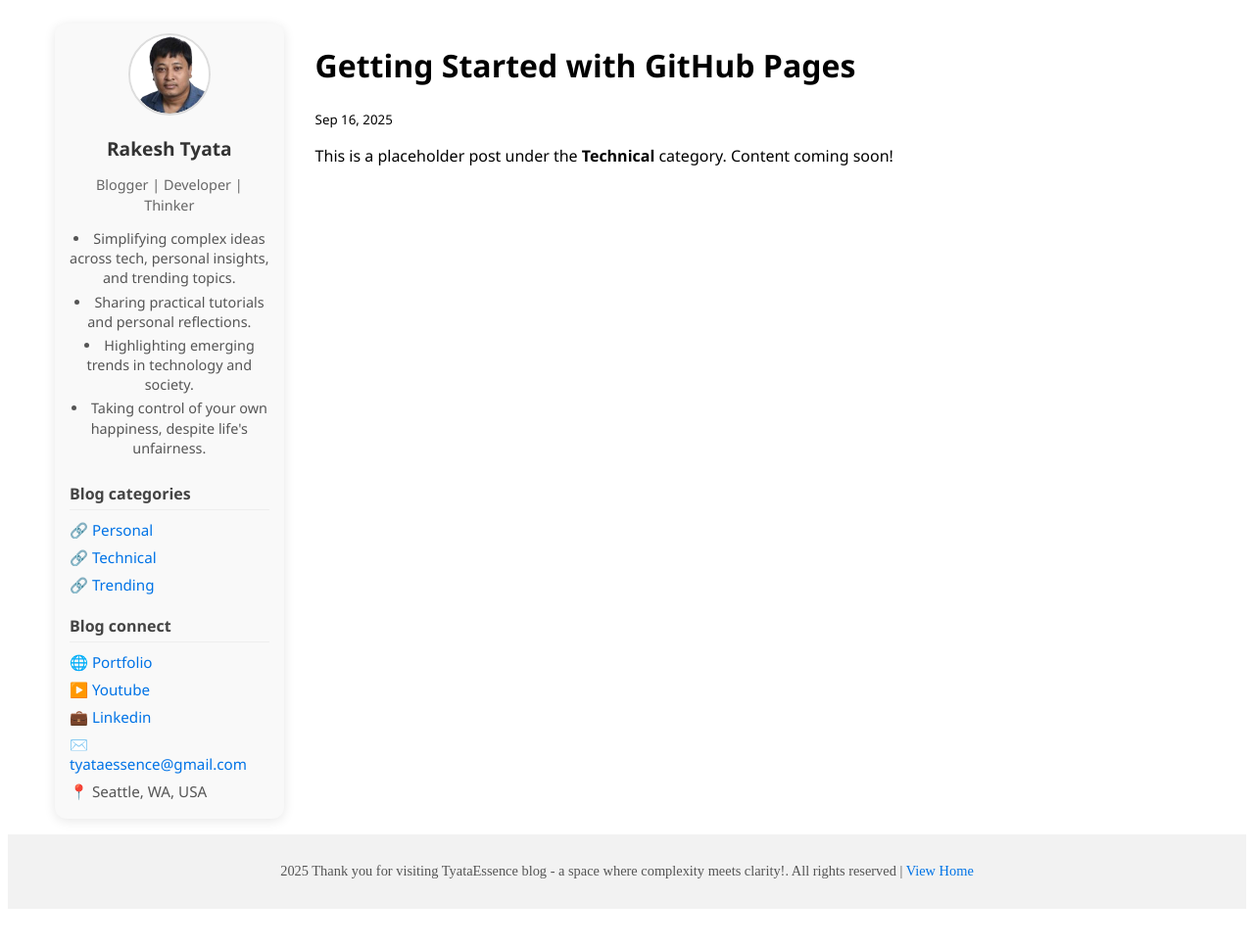
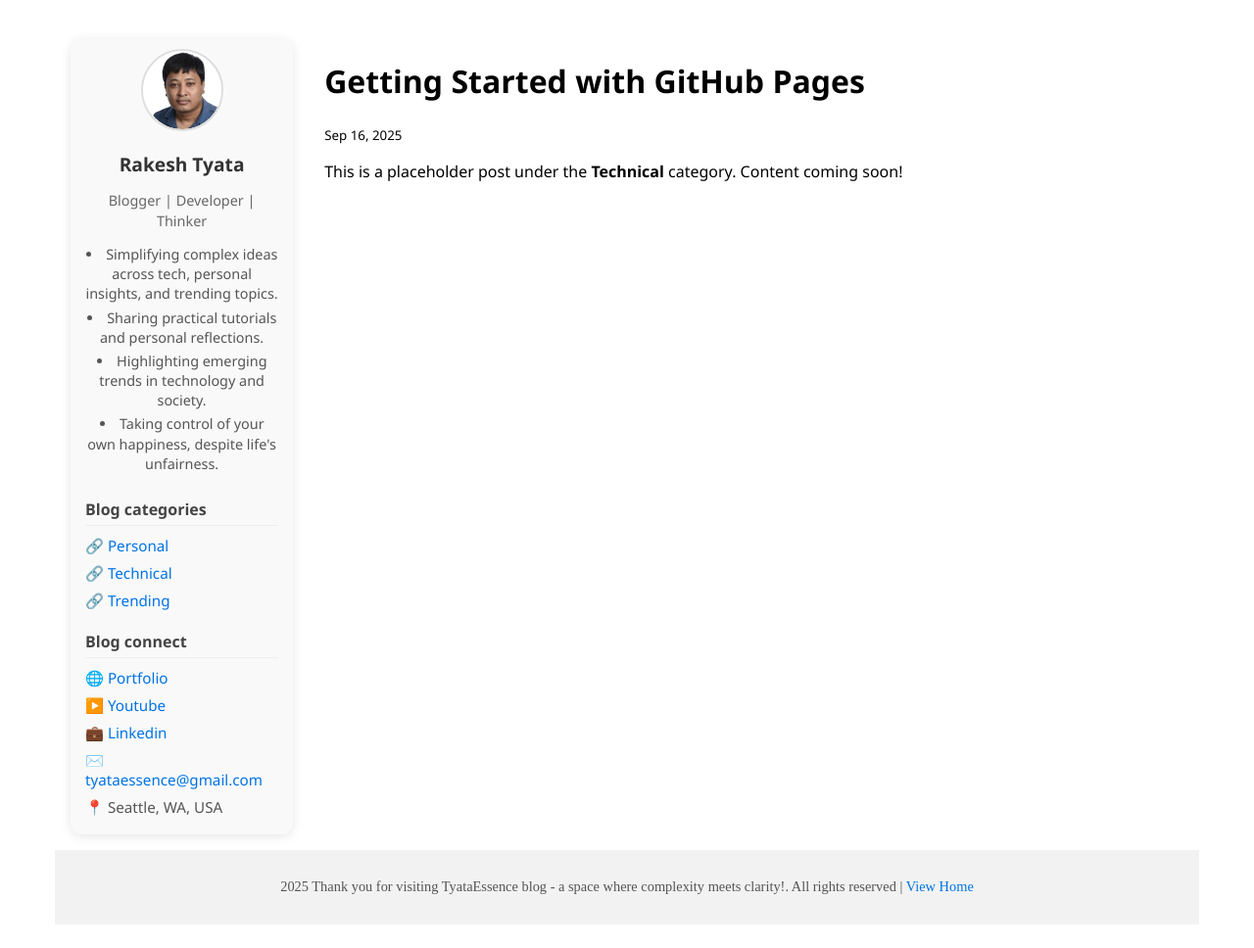
Before and after one commit to tyataessence/tyataessence.github.io, a Jekyll site: the page built from _posts/technical/2025-09-17-open-source-impact.md, in a window 1280 px wide. Shown: the whole page at 98% size. Built offline with Jekyll 4.4.1, drawn with Linux system fonts in a browser that asks for light colours; before the commit the page ends 936 px from its top, so only the background shows below that.

Commit message:
fixing footer width

```diff
--- a/_layouts/category.html
+++ b/_layouts/category.html
@@ -9,7 +9,7 @@
   <link rel="stylesheet" href="{{ '/assets/css/footer.css' | relative_url }}">
 </head>
 <body>
-
+  <div class="container-wrapper">
     <div class="container" style="display: flex; flex-wrap: wrap; gap: 1rem;">
       <!-- Sidebar on the left -->
       {% include sidebar.html %}
@@ -25,6 +25,6 @@
 
     <!-- Footer at the bottome -->
     {% include footer.html %}
-
+  </div>
 </body>
 </html>
--- a/_layouts/default.html
+++ b/_layouts/default.html
@@ -9,7 +9,7 @@
   <link rel="stylesheet" href="{{ '/assets/css/footer.css' | relative_url }}">
 </head>
 <body>
-
+  <div class="container-wrapper">
     <div class="container" style="display: flex; flex-wrap: wrap; gap: 1rem;">
       <!-- Sidebar on the left -->
       {% include sidebar.html %}
@@ -25,6 +25,6 @@
 
     <!-- Footer at the bottome -->
     {% include footer.html %}
-
+  </div>
 </body>
 </html>
--- a/assets/css/layout.css
+++ b/assets/css/layout.css
@@ -1,6 +1,17 @@
 /* -----------------------------------
    General Container Layout
 ----------------------------------- */
+/* Wrapper for main layout and footer alignment */
+.container-wrapper {
+  max-width: 1200px;        /* or whatever max width you want for your page */
+  margin: 0 auto;            /* center horizontally */
+  padding: 1rem;             /* optional padding */
+  box-sizing: border-box;
+  display: flex;
+  flex-direction: column;    /* stack main container and footer vertically */
+  min-height: 100vh;         /* optional: ensures full viewport height */
+}
+
 .container {
   display: flex;
   gap: 1.5rem;          /* spacing between sidebar and main content */
```
Lines whose indentation alone changed are shown as unchanged.
